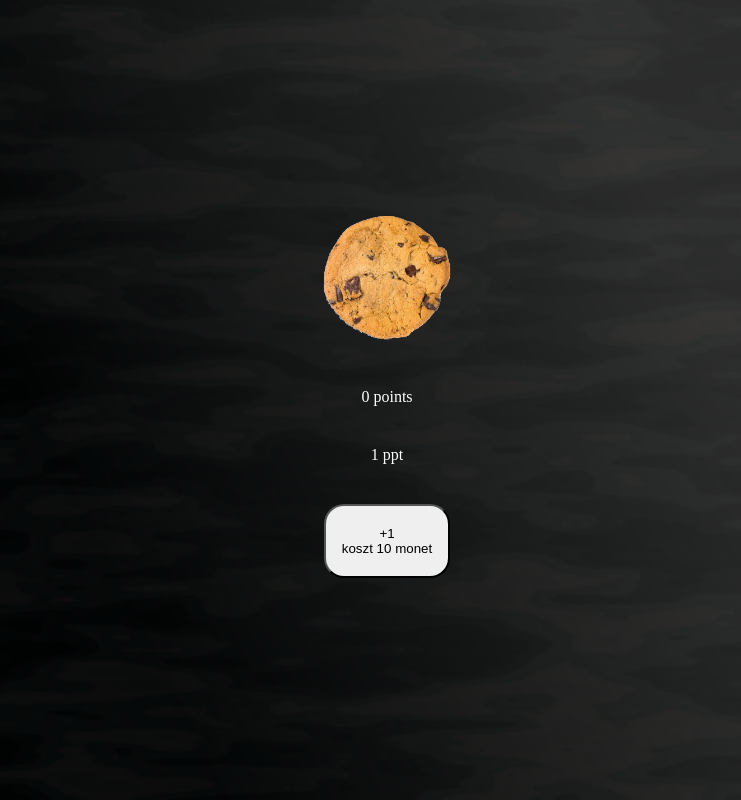
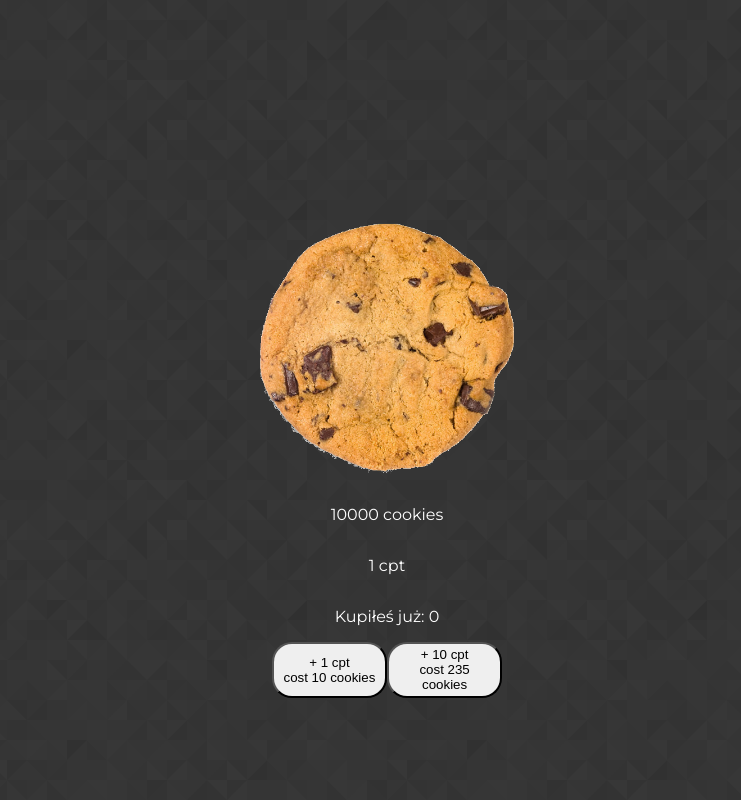
Before and after one commit to ZiarnoM/cookie-clicker, a plain HTML site: page index.html in a window 1280 px wide. Shown: the whole page, without its empty margins (253-994 px from the left). Drawn offline with Linux system fonts and the light colour scheme.

Commit message:
add buy 10 option, beta pop up div's

```diff
--- a/index.html
+++ b/index.html
@@ -4,21 +4,27 @@
     <meta charset="UTF-8">
     <meta name="viewport" content="width=device-width, initial-scale=1.0">
     <title>Cookie Clicker</title>
+    <link rel="stylesheet" href="style.css">
     <script src="script.js"></script>
-    <link rel="stylesheet" href="style.css">
+    <link rel="preconnect" href="https://fonts.gstatic.com">
+    <link href="https://fonts.googleapis.com/css2?family=Montserrat:wght@400;600;700&display=swap" rel="stylesheet">
+</head>
+<body onload="textUpdate()">
 
-</head>
-<body>
+<main>
 
-<div class="container">
+    <img class="cookie" style="margin-top: 200px;" onclick=add() src="images/cookie.png" draggable="false">
+    <p class="total">0 cookies</p>
+    <p class="mpt">1 cpt</p>
 
-    <img class="cookie m" style="margin-top: 200px;" onclick=add() src="images/cookie.png" alt="">
+    <p class="ilosc"></p>
+    <div class="buttons">
+        <button onclick=upgrade1() class="add upgrade1">+1 <br> koszt 10 monet</button>
+        <button onclick=upgrade10() class="add upgrade10">+10 <br> koszt 10 monet</button>
+    </div>
 
+    <!-- <p class="komunikat">dsfdsfds</p> -->
 
-    <p id="p" class="m">0 points</p>
-    <p id="mpt" class="m">1 ppt</p>
-
-    <button id="upgrade" onclick=upgrade() class="add m">+1 <br> koszt 10 monet</button>
-</div>
+</main>
 </body>
 </html>
--- a/script.js
+++ b/script.js
@@ -1,26 +1,82 @@
-var suma = 0
-var ppt = 1
-var koszt = 10
+var sum = 10000;
+var cpt = 1;
+var amount =0;
+var cost = 10;
+var cps = 0;
+var cost10,costp = 0;
 
+// persecond call
+window.setInterval(function(){
+  perSecond();
+}, 1000);
 
+// add cookie
 function add(){
-    suma+= ppt;
+    sum+= cpt;
+    // blockCreate();
     textUpdate();
 }
 
-function upgrade(){
-if(suma>=koszt){
-    ppt = ppt*2;
-    suma = suma - koszt;
-    koszt= koszt*3;
+// pop-up divs - TODO
+/* function blockCreate(){
+    var posX = window.event.clientX;
+    var posY = window.event.clientY;
+    let div = document.createElement('div');
+    div.classList.add('proba');
+    let text = document.createTextNode('+'+ cpt);
+    div.appendChild(text);
+    document.body.appendChild(div);
+    document.querySelector('.proba').style.top= posY +"px";
+    document.querySelector('.proba').style.left= posX + "px";
+    /* document.createElement("div").className = 'animacja';
+    document.querySelector(".animacja").innerHTML = 'huj';
+}
+*/
+
+// upgrade earning by 1 cpt
+function upgrade1(){
+    if(sum>=cost){
+        cpt = cpt+1;
+        sum -= cost;
+        cost = parseInt(Math.ceil(cost*1.15))
+        amount++;
         textUpdate();
     }
 }
+function costUpdate(){
+    // calculate cost of 10 upgrades
+    costp = parseInt(Math.ceil(cost*1.15));
+    cost10 = parseInt(cost + costp);
+    for(i=0;i<8;i++){
+        costp = parseInt(Math.ceil(costp*1.15));
+        cost10 = parseInt(cost10 +  costp);
+    }
 
+}
+// upgrade earning by 10 cpt
+function upgrade10(){
+    if(sum>=cost10){
+        cpt = cpt+10;
+        sum -= cost10;
+        amount+=10;
+        cost = parseInt(Math.ceil(costp*1.15));
+        textUpdate();
+    }
 
+}
+
+// update text on website
 function textUpdate(){
-    document.getElementById("p").innerHTML=suma+" points";
-    document.getElementById("upgrade").innerHTML="+" + ppt+" <br> koszt " + koszt + " monet";
+    costUpdate()
+    document.querySelector(".total").innerHTML=sum+" cookies";
+    document.querySelector(".upgrade1").innerHTML="+ 1 cpt <br> cost " + cost + " cookies";
+    document.querySelector(".upgrade10").innerHTML="+ 10 cpt <br> cost " + cost10 + " cookies";
+    document.querySelector(".mpt").innerHTML= cpt + " cpt";
+    document.querySelector(".ilosc").innerHTML = "Kupiłeś już: " + amount;
+    /* document.querySelector(".komunikat").innerHTML = "Pozycja myszki <br> X: " + posX +"<br> Y: " + posY; */
+}
 
-    document.getElementById("mpt").innerHTML= ppt + " ppt";
+function perSecond(){
+    sum += cps;
+    textUpdate();
 }
--- a/style.css
+++ b/style.css
@@ -1,45 +1,52 @@
-body{
-    background: url(images/background.png) no-repeat center center fixed;
-  -webkit-background-size: cover;
-  -moz-background-size: cover;
-  -o-background-size: cover;
-  background-size: cover;
+body {
+  background: url(images/prism.png);
+  font-family: 'Montserrat', sans-serif;
+  -webkit-touch-callout: none;
+  -webkit-user-select: none;
+  -khtml-user-select: none;
+  -moz-user-select: none;
+  -ms-user-select: none;
+  user-select: none;
 }
-
-.container{
+main{
   display: flex;
   flex-direction: column;
   align-items: center;
+  justify-content: center;
   height: 100%;
 }
-.cookie{
+.cookie {
+  width: 40%;
+}
+.cookie:hover{
+  cursor: pointer;
+}
+.buttons{
   display: flex;
-    width: 20%;
-   margin: 20% auto 0px auto;
 }
-.add{
-width: 10%;
-height: 20%;
+.add {
+  width: 9vw;
+  height: 7vh;
   display: flex;
   justify-content: center;
-text-align: center;
-padding: 20px 0px 20px 0px;
+  align-items: center;
   border-radius: 20px;
 }
-#p{
-color:white;
+p{
+  color: white;
   display: flex;
-justify-content: center;
-font-size: 100%;
+  font-size: 2vh;
 }
-
-#mpt{
-    color:white;
-}
-.m{
-margin-top: 20px;
-margin-bottom: 20px;
-}
-.add:hover{
+.add:hover {
   background-color: darkgray;
 }
+.ilosc{
+  color: white;
+}
+.proba{
+  display: block;
+  position: absolute;
+  color:red;
+  font-weight: bolder;
+  font-size: 3vh;
+}
```
Also changed, not shown: images/background.png (deleted), images/prism.png (added). Lines whose indentation alone changed are shown as unchanged.
